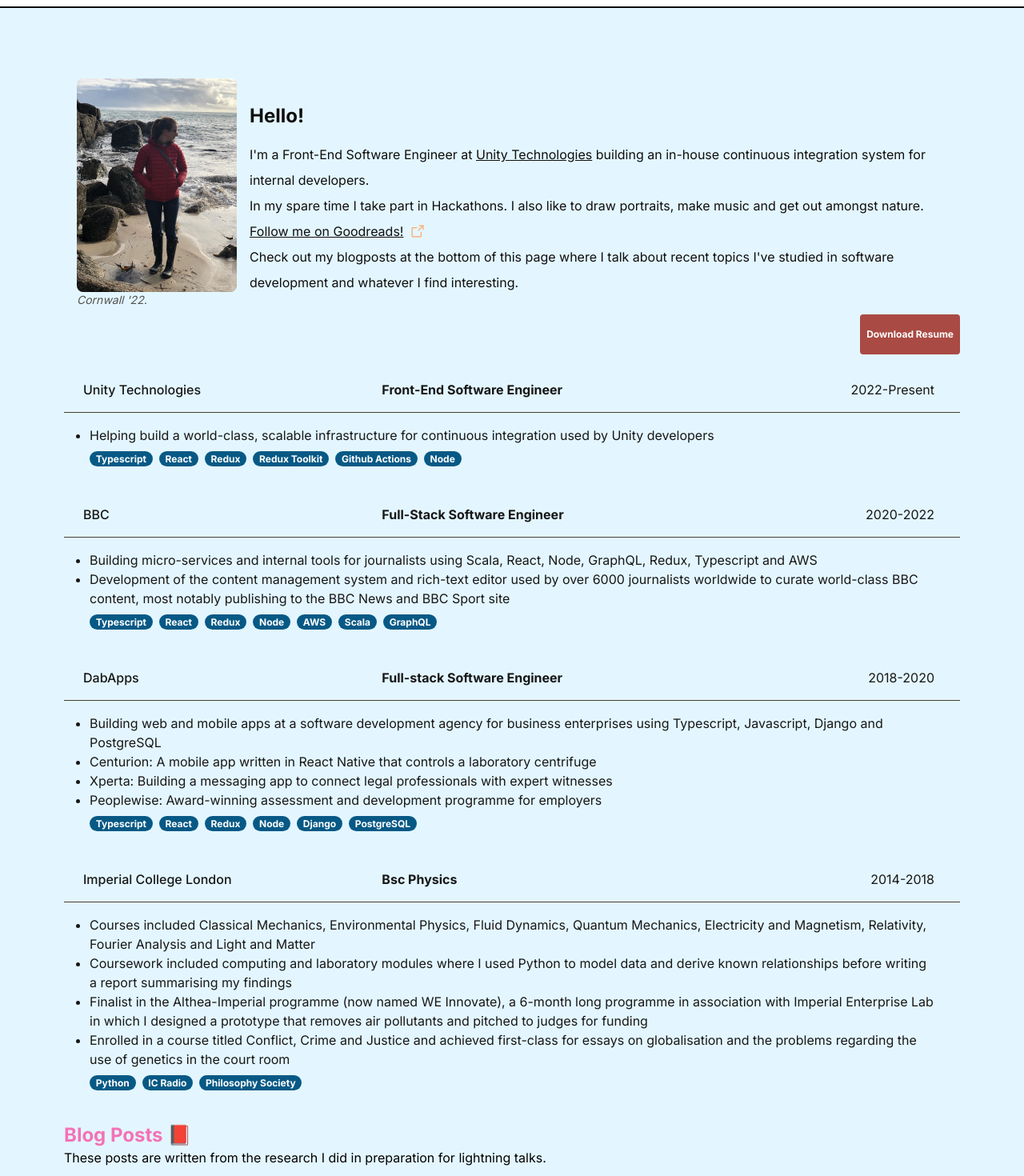
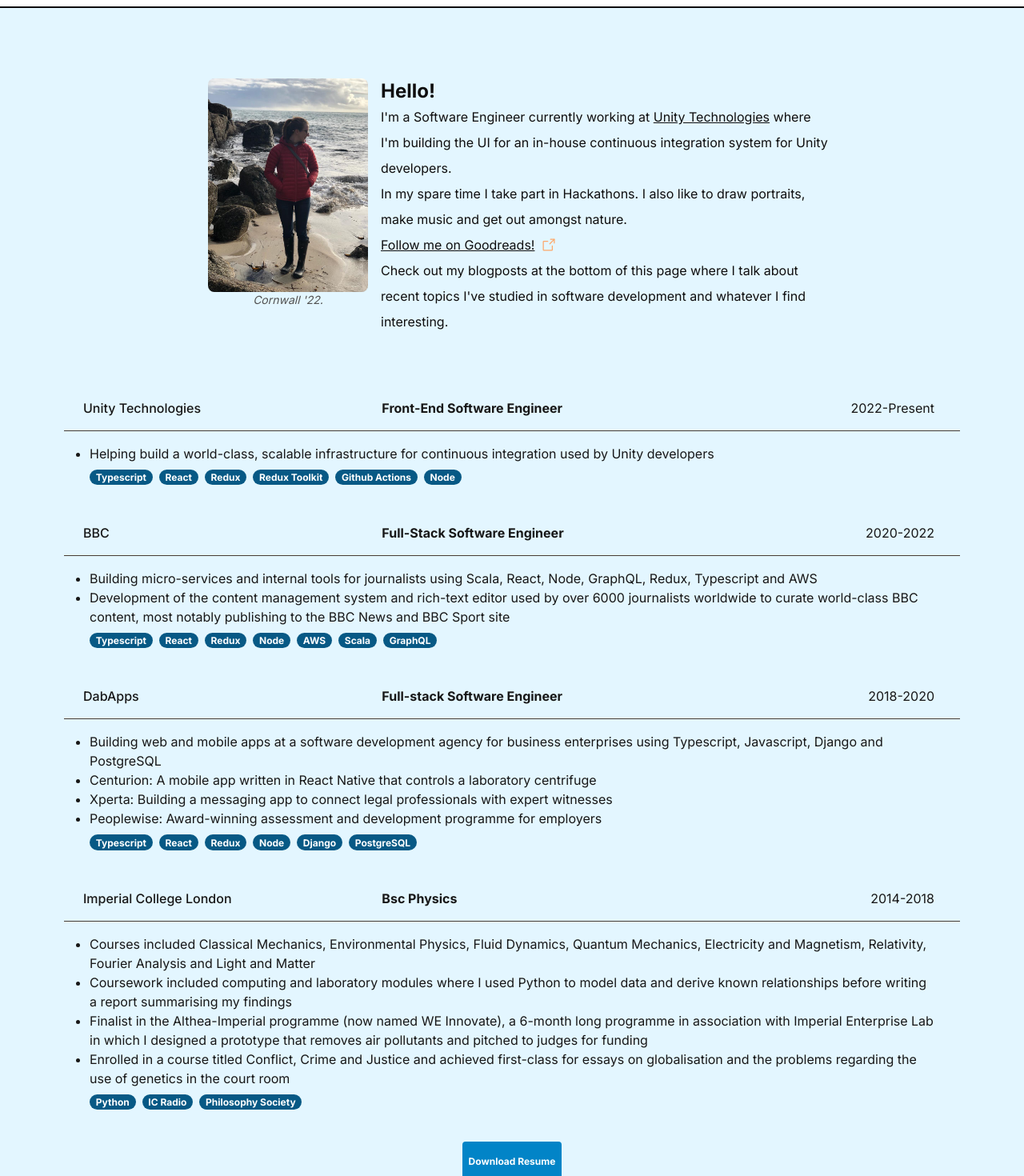
Before and after one commit to Mynameistessa/my-website, a Next.js app: page / in a window 1280 px wide. Shown: the part 60-1530 px from the top of the page at 80% size. Built offline with nearby package versions, Linux system fonts and the light colour scheme.

Commit message:
Center intro

```diff
--- a/components/CV-large.tsx
+++ b/components/CV-large.tsx
@@ -5,22 +5,7 @@
 
 export const CVLarge: React.FC = () => {
   return (
-    <>
-      <div className="flex flex-col cursor-pointer ml-auto mb-2">
-        <div className="flex flex-row-reverse space-x-2 py-2 gap-1">
-          <a href="/CV.pdf" download>
-            <button
-              type="button"
-              data-te-ripple-init
-              data-te-ripple-color="light"
-              className="rounded bg-brick-red px-2 py-4 text-xs font-bold leading-normal
-               text-white transition duration-150 ease-in-out active:bg-brick-red hover:bg-darker-brick">
-              Download Resume
-            </button>
-          </a>
-        </div>
-      </div>
-
+    <div>
       {portfolio.map((experience, index) => {
         return (
           <ExpandedCVRow key={experience.duration} company={experience.company}
@@ -28,7 +13,7 @@
             description={experience.description} skills={experience.skills} index={index.toString()} />
         )
       })}
-    </>
+    </div>
   )
 }
 
--- a/components/CV-small.tsx
+++ b/components/CV-small.tsx
@@ -5,19 +5,6 @@
 
 const CV: React.FC = () => {
   return (
-    <>
-      <div className="flex py-2 justify-center">
-        <a href="/CV.pdf" download>
-          <button
-            type="button"
-            data-te-ripple-init
-            data-te-ripple-color="light"
-            className="justify-self-center rounded bg-brick-red px-2 pt-3 pb-2 text-xs font-medium leading-normal
-               text-white transition duration-150 ease-in-out active:bg-brick-red hover:bg-darker-brick">
-            Download Resume
-          </button>
-        </a>
-      </div>
     <div className="flex flex-col mt-8">
       {portfolio.map((experience, index) => {
         return (
@@ -26,7 +13,6 @@
         )
       })}
     </div>
-    </>
   )
 }
 
--- a/components/CV.tsx
+++ b/components/CV.tsx
@@ -23,11 +23,25 @@
   }, []);
 
   return (
-    dimensions.width > 600 ? (
-      <CVLarge />)
-      : (
-        <CVSmall />
-      )
+    <div>
+      {dimensions.width > 600 ? (
+        <CVLarge />)
+        : (
+          <CVSmall />
+        )}
+      <div className="text-center space-x-2 py-2 mb-16" >
+        <a href="/CV.pdf" download>
+          <button
+            type="button"
+            data-te-ripple-init
+            data-te-ripple-color="light"
+            className="rounded bg-sky-600 px-2 py-4 text-xs font-bold leading-normal
+             text-white transition duration-150 ease-in-out active:bg-sky-600 hover:bg-slate-800">
+            Download Resume
+          </button>
+        </a>
+      </div>
+    </div>
   )
 }
 
--- a/components/Intro.tsx
+++ b/components/Intro.tsx
@@ -3,8 +3,9 @@
 import { ArrowSquareOut } from 'phosphor-react';
 
 const Intro = () => {
-  return <div className="md:flex md:flex-cols items-center w-full text-sm lg:flex pt-2 border-black rounded">
-    <div className="overflow-hidden px-4 shrink-0">
+  return (
+    <div className="md:flex md:flex-cols justify-center text-sm pt-2 border-black rounded mb-16">
+      <div className="overflow-hidden px-4 shrink-0 items-center flex flex-col">
         <Image
           src="/me.jpg"
           className="rounded-lg"
@@ -17,9 +18,9 @@
           <i>Cornwall &apos;22.</i>
         </figcaption>
       </div>
-    <div className='text-base dark:text-white text-almost-black lg:text-left md:leading-loose text-justify h-full mt-4'>
-      <h2 className='md:text-2xl mb-4 font-bold'>Hello!</h2>
-      I&apos;m a Front-End Software Engineer at {' '}
+      <div className='md:w-2/4 text-base dark:text-white text-almost-black lg:text-left md:leading-loose text-justify h-full'>
+        <h2 className='md:text-2xl font-bold'>Hello!</h2>
+        I&apos;m a Software Engineer currently working at {' '}
         <a className='group transition-all duration-300 ease-in-out' target="_blank" rel="noreferrer" href="https://unity.com">
           <u className='bg-left-bottom bg-gradient-to-r dark:from-white dark:to-white
               from-warm-yellow to-warm-yellow bg-[length:0%_2px] bg-no-repeat group-hover:bg-[length:100%_2px]
@@ -27,7 +28,7 @@
             Unity Technologies
           </u>
         </a>
-      {' '} building an in-house continuous integration system for internal developers.
+        {' '} where I&apos;m building the UI for an in-house continuous integration system for Unity developers.
         <p>In my spare time I take part in Hackathons. I also like to draw portraits, make music and get out amongst nature.</p>
         <a target="_blank" rel="noreferrer" href="https://www.goodreads.com/tessabreen" className="w-fit group transition-all duration-300 ease-in-out flex items-center">
           <u className='bg-left-bottom bg-gradient-to-r dark:from-white dark:to-white from-warm-yellow to-warm-yellow bg-[length:0%_2px] bg-no-repeat group-hover:bg-[length:100%_2px] transition-all duration-500 ease-out'>
@@ -38,6 +39,7 @@
         <p>Check out my blogposts at the bottom of this page where I talk about recent topics I&apos;ve studied in software development and whatever I find interesting.</p>
       </div>
     </div>
+  )
 }
 
 export default Intro
```
Lines whose indentation alone changed are shown as unchanged.
